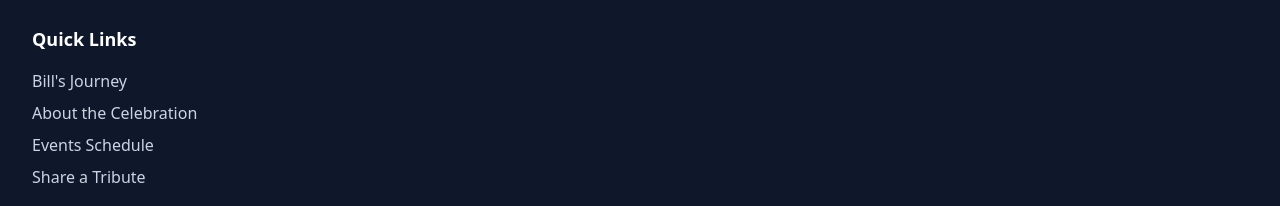
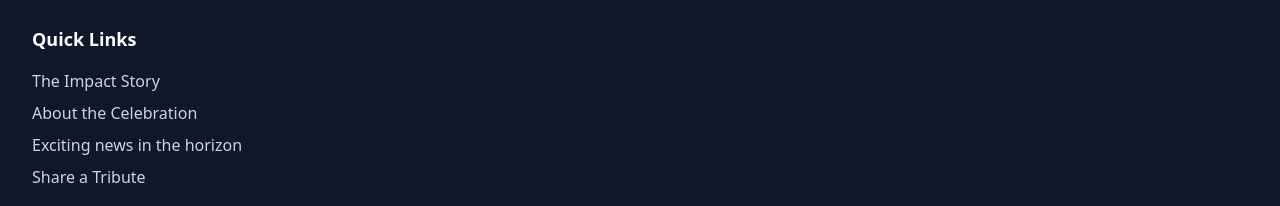
Before and after one commit to BirthayHeroChallenge/BillGatesBirthday, a Next.js app: page / in a window 1280 px wide. Shown: the part 3260-3466 px from the top of the page. Built offline with nearby package versions, Linux system fonts and the light colour scheme.

Commit message:
fix: update notification styling and message for tributes section

```diff
--- a/app/page.tsx
+++ b/app/page.tsx
@@ -403,7 +403,7 @@ const BillGatesLanding: React.FC = () => {
               onClick={() => {
                 const notification = document.createElement("div");
                 notification.className =
-                  "fixed top-4 right-4 bg-white/90 backdrop-blur-sm text-slate-800 px-6 py-4 rounded-lg shadow-xl transform transition-all duration-500 z-50 max-w-sm";
+                  "absolute left-1/2 -translate-x-1/2 mt-4 bg-white/90 backdrop-blur-sm text-slate-800 px-6 py-4 rounded-lg shadow-xl transform transition-all duration-500 z-50 max-w-sm";
                 notification.innerHTML = `
         <div class="flex items-center gap-3">
           <div class="p-2 bg-blue-100 rounded-full">
@@ -411,9 +411,16 @@ const BillGatesLanding: React.FC = () => {
               <path stroke-linecap="round" stroke-linejoin="round" stroke-width="2" d="M13 16h-1v-4h-1m1-4h.01M21 12a9 9 0 11-18 0 9 9 0 0118 0z"></path>
             </svg>
           </div>
-                    <p class="font-medium">Coming soon! We'll notify you when tributes are open. Stay tuned! 🎉</p>
+          <p class="font-medium">Coming soon! Friday,18th July 2025 you will be able to add a tribute message to honour the legacy of service to humanity. Stay tuned! 🎉</p>
         </div>`;
-                document.body.appendChild(notification);
+
+                // Find the button and insert notification after it
+                const button = document.querySelector("button");
+                button?.parentNode?.insertBefore(
+                  notification,
+                  button.nextSibling
+                );
+
                 setTimeout(() => {
                   notification.style.opacity = "0";
                   setTimeout(() => notification.remove(), 500);
@@ -514,7 +521,7 @@ const BillGatesLanding: React.FC = () => {
                       href="#journey"
                       className="text-slate-300 hover:text-white transition-colors"
                     >
-                      Bill's Journey
+                      The Impact Story
                     </a>
                   </li>
                   <li>
@@ -530,7 +537,7 @@ const BillGatesLanding: React.FC = () => {
                       href="#events"
                       className="text-slate-300 hover:text-white transition-colors"
                     >
-                      Events Schedule
+                      Exciting news in the horizon
                     </a>
                   </li>
                   <li>
```
Lines whose indentation alone changed are shown as unchanged.
